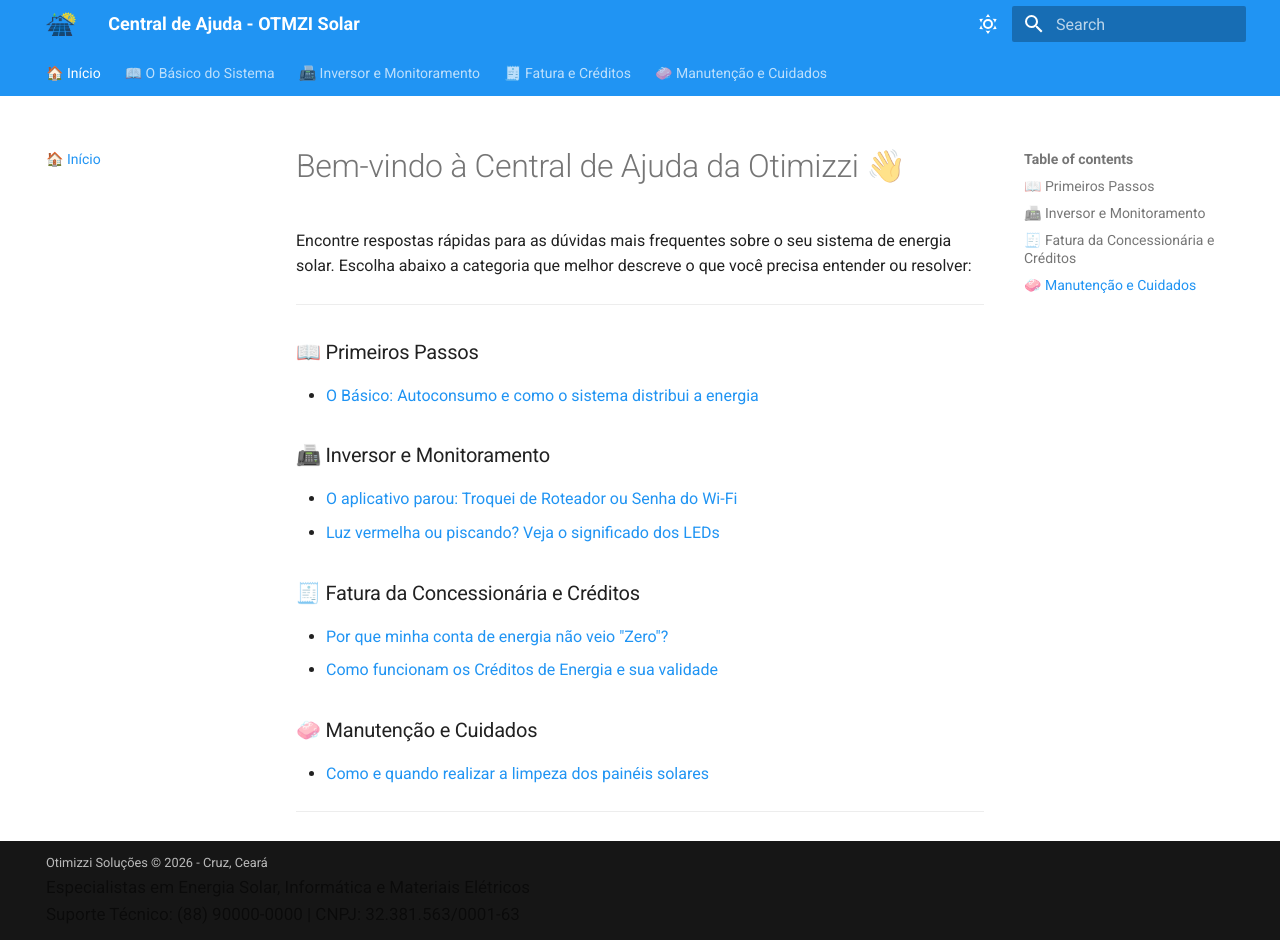
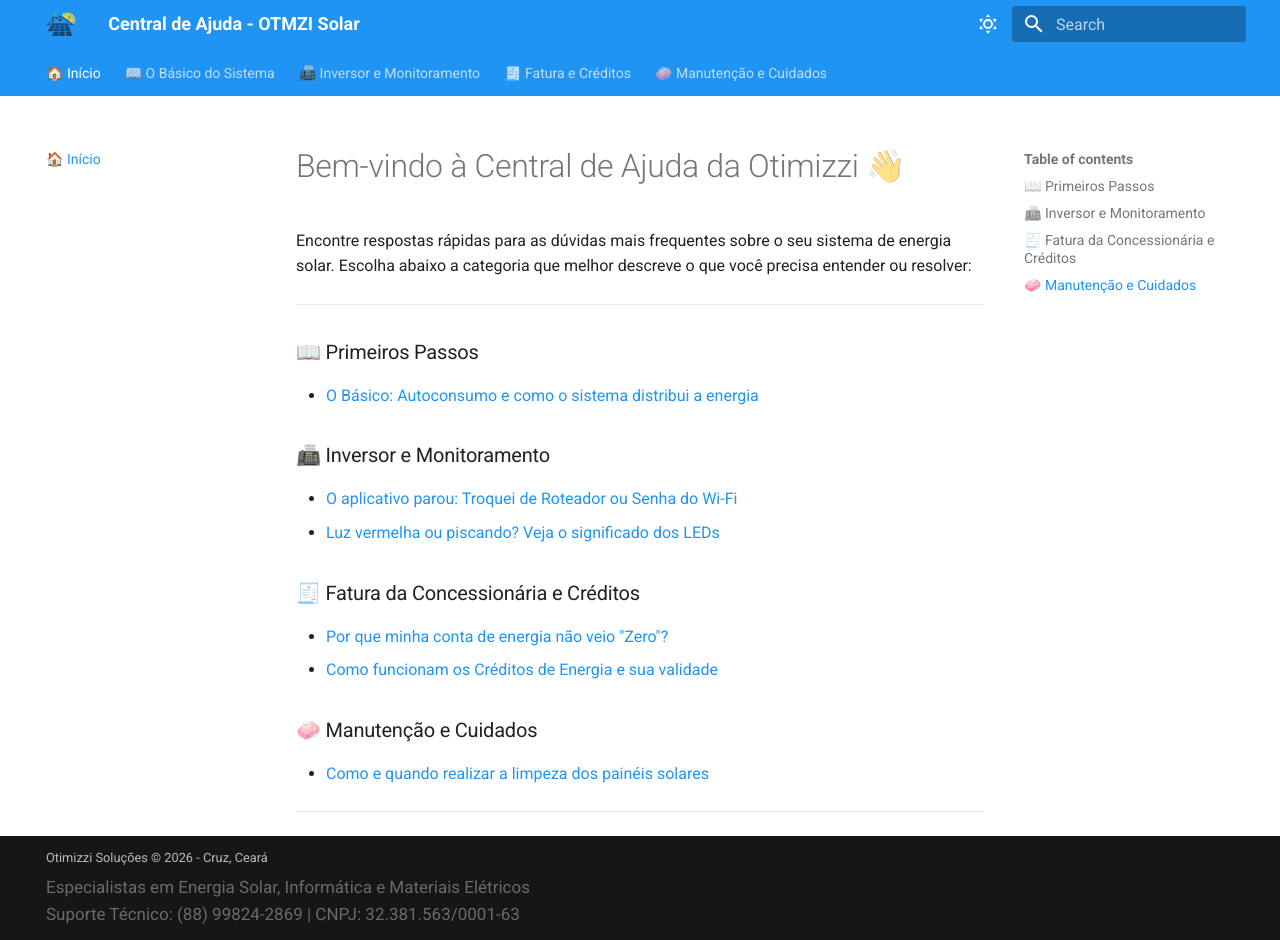
Before and after one commit to alexandrealbano/OTMZI_FAQ_Solar, an MkDocs documentation site: the page built from docs/index.md, in a window 1280 px wide and 940 px high. Built offline with MkDocs 1.6.1 and Material for MkDocs 9.7.7, drawn with Linux system fonts in a browser that asks for light colours.

Commit message:
fix: adiciona arquivo CNAME para travar o dominio personalizado e cor do texto rodape

```diff
--- a/overrides/partials/copyright.html
+++ b/overrides/partials/copyright.html
@@ -5,9 +5,9 @@
     </div>
   {% endif %}
 
-  <!-- Aqui entram os dados adicionais da Otimizzi -->
-  <span style="font-size: 0.85rem; color: var(--md-default-fg-color--light);">
+  <!-- Usando 'opacity' em vez de 'color', o texto se adapta a qualquer tema -->
+  <div style="font-size: 0.85rem; margin-top: 5px; opacity: 0.8;">
     Especialistas em Energia Solar, Informática e Materiais Elétricos<br>
-    Suporte Técnico: (88) 90000-0000 | CNPJ: 32.381.563/0001-63
-  </span>
+    Suporte Técnico: (88) 99824-2869 | CNPJ: 32.381.563/0001-63
+  </div>
 </div>
```
Also changed, not shown: 1 other file.
